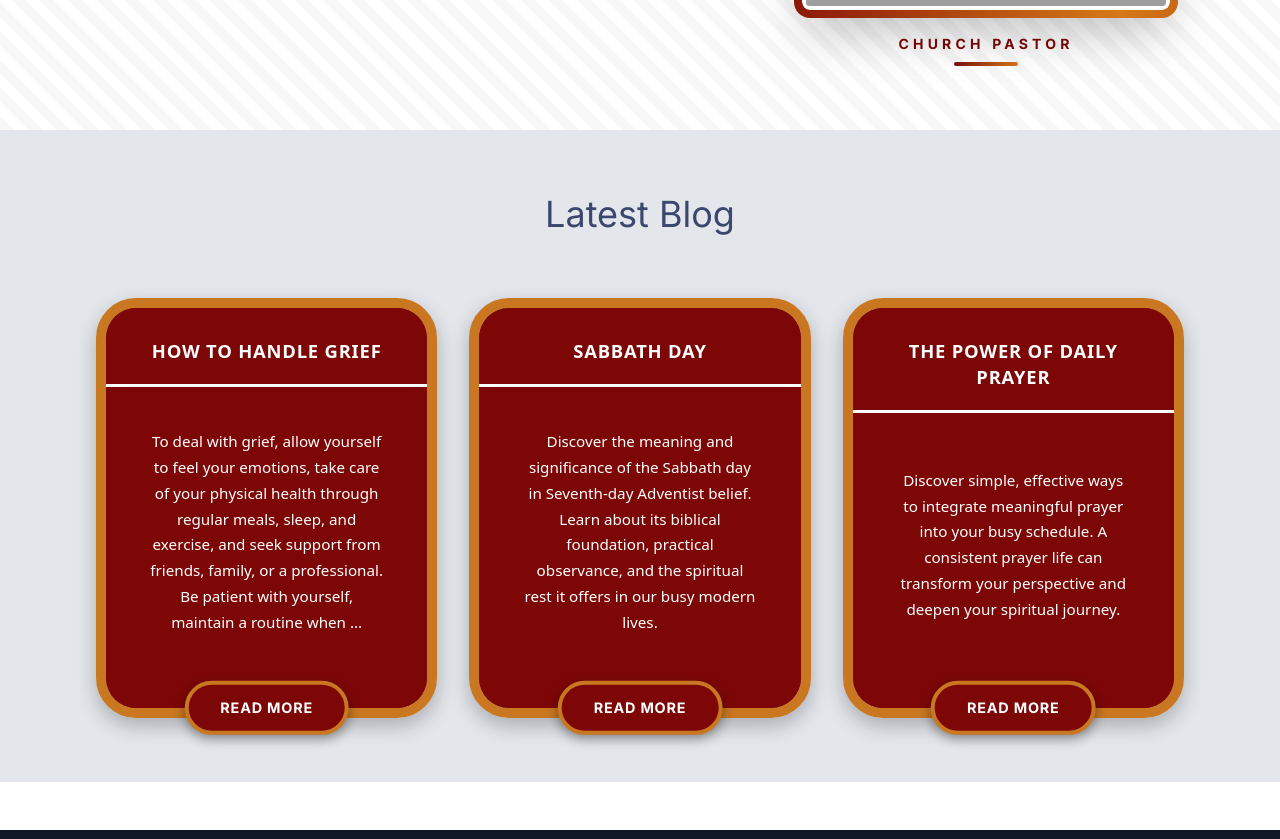
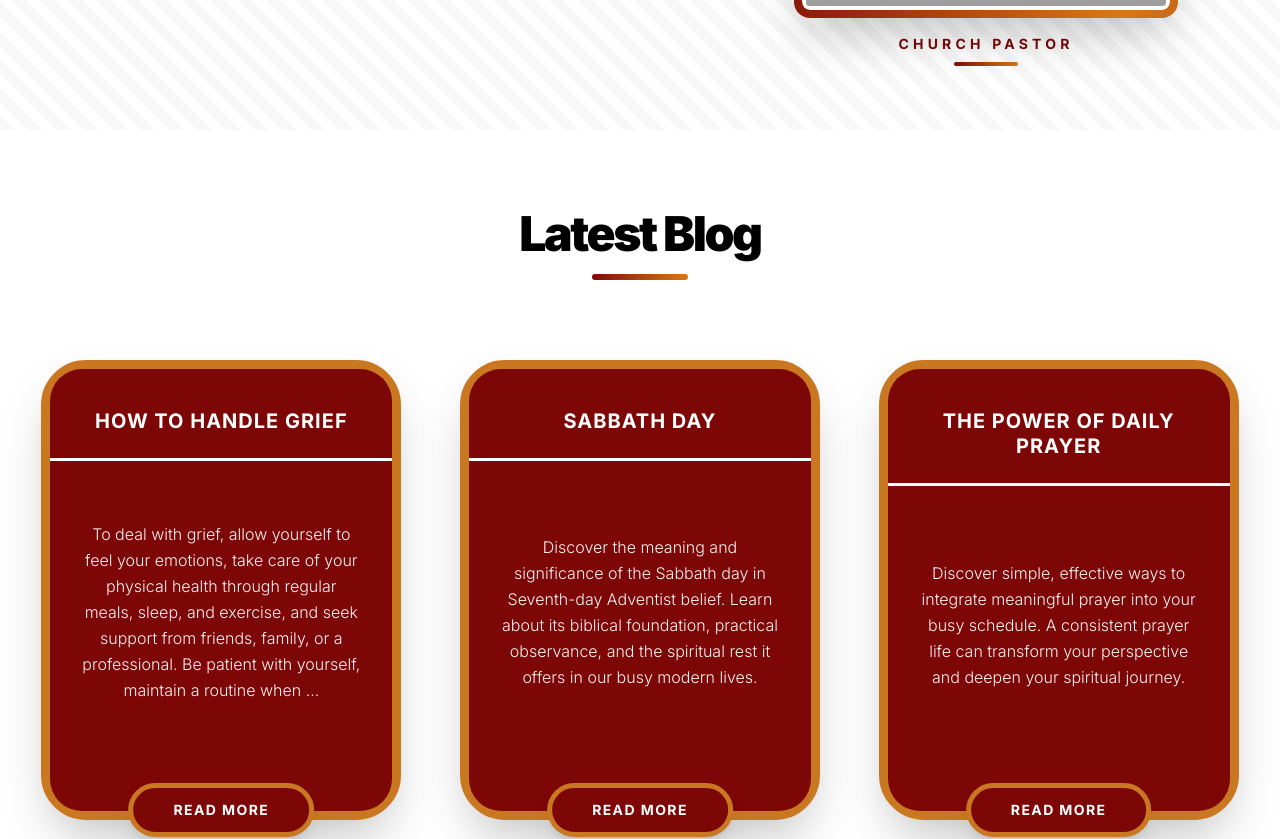
Before and after one commit to code-iddih/evss, a Next.js app in the folder frontend/: page / in a window 1280 px wide. Shown: the part 3577-4416 px from the top of the page. Built offline with nearby package versions, Linux system fonts and the light colour scheme; grey boxes are pictures that could not be loaded.

Commit message:
Add the delay effect

```diff
--- a/frontend/app/events/LatestBlogSection.tsx
+++ b/frontend/app/events/LatestBlogSection.tsx
@@ -1,199 +1,88 @@
 'use client';
 
 import React from 'react';
+import ScrollReveal from '@/components/ScrollReveal';
 
 const cards = [
   {
     title: "HOW TO HANDLE GRIEF",
-    text:
-      "To deal with grief, allow yourself to feel your emotions, take care of your physical health through regular meals, sleep, and exercise, and seek support from friends, family, or a professional. Be patient with yourself, maintain a routine when ...",
+    text: "To deal with grief, allow yourself to feel your emotions, take care of your physical health through regular meals, sleep, and exercise, and seek support from friends, family, or a professional. Be patient with yourself, maintain a routine when ...",
     href: "/blog/how-to-handle-grief",
   },
   {
     title: "SABBATH DAY",
-    text:
-      "Discover the meaning and significance of the Sabbath day in Seventh-day Adventist belief. Learn about its biblical foundation, practical observance, and the spiritual rest it offers in our busy modern lives.",
+    text: "Discover the meaning and significance of the Sabbath day in Seventh-day Adventist belief. Learn about its biblical foundation, practical observance, and the spiritual rest it offers in our busy modern lives.",
     href: "/blog/sabbath-day",
   },
   {
     title: "THE POWER OF DAILY PRAYER",
-    text:
-      "Discover simple, effective ways to integrate meaningful prayer into your busy schedule. A consistent prayer life can transform your perspective and deepen your spiritual journey.",
+    text: "Discover simple, effective ways to integrate meaningful prayer into your busy schedule. A consistent prayer life can transform your perspective and deepen your spiritual journey.",
     href: "/blog/power-of-daily-prayer",
   },
 ];
 
 export default function LatestBlogSection() {
   return (
-    <section className="py-16 bg-[#e3e6eb]">
-      <div className="max-w-6xl mx-auto px-4 md:px-8">
-        <h2 className="text-4xl font-serif text-[#3b476e] text-center mb-10 md:mb-16">
-          Latest Blog
-        </h2>
+    <section className="relative py-20 bg-white overflow-hidden">
+      {/* Container: Added px-6 to prevent cards from touching screen edges on mobile */}
+      <div className="relative z-10 max-w-7xl mx-auto px-6 md:px-8">
 
-        <div className="grid grid-cols-1 md:grid-cols-2 lg:grid-cols-3 gap-16 md:gap-8 justify-items-center">
-          {cards.map((c) => (
-            <article key={c.title} className="flex justify-center">
-              {/* Note: Increased min-height for better text centering */}
-              <div className="card-outer" style={{ minHeight: 420, width: "100%", maxWidth: 360 }}>
+        {/* 1. Centered Header */}
+        <ScrollReveal>
+          <div className="mb-20 flex flex-col items-center text-center">
+            <h2 className="text-4xl md:text-5xl font-black text-black tracking-tighter mb-4">
+              Latest Blog
+            </h2>
+            <div className="w-24 h-1.5 rounded-full bg-gradient-to-r from-[#7d0707] to-[#d67918]" />
+          </div>
+        </ScrollReveal>
 
-                <div className="card-inner">
+        {/* 2. Grid: justify-items-center is key for mobile balancing */}
+        <div className="grid grid-cols-1 md:grid-cols-2 lg:grid-cols-3 gap-y-28 gap-x-10 justify-items-center">
+          {cards.map((c, idx) => (
+            <ScrollReveal
+              key={c.title}
+              delay={idx * 0.1}
+              /* w-full + flex justify-center ensures the animation wrapper centers correctly */
+              className="w-full flex justify-center items-center"
+            >
 
-                  {/* Title Section: Full width maroon block */}
-                  <div className="card-top">
-                    <h3>{c.title}</h3>
+              {/* Card Container: Using w-full with max-w to handle all phone widths */}
+              <div className="relative w-full max-w-[360px] min-h-[460px] rounded-[45px] border-[10px] border-[#c97720] shadow-2xl transition-all duration-300 hover:-translate-y-2 flex flex-col bg-transparent">
+
+                {/* Maroon Inner Box */}
+                <div className="flex-grow bg-[#7d0707] rounded-[32px] overflow-hidden flex flex-col m-[-1px]">
+
+                  {/* Title Area */}
+                  <div className="pt-10 pb-6 px-6 text-center">
+                    <h3 className="text-white font-bold text-xl tracking-wider uppercase leading-tight">
+                      {c.title}
+                    </h3>
                   </div>
 
-                  {/* Full-width white divider line, spanning wall-to-wall inside the maroon area */}
-                  <div className="card-divider-white" />
+                  {/* Divider */}
+                  <div className="h-[3px] w-full bg-white shrink-0" />
 
-                  {/* Body Text Section */}
-                  <div className="card-body">
-                    <p>{c.text}</p>
+                  {/* Text Content */}
+                  <div className="p-8 pb-20 flex-grow flex items-center justify-center text-center">
+                    <p className="text-white text-sm md:text-base leading-relaxed font-light opacity-95">
+                      {c.text}
+                    </p>
                   </div>
                 </div>
 
-                {/* Centered READ MORE button - positioned outside the inner content to overlap the border */}
-                <a href={c.href} className="card-button" aria-label={`Read more: ${c.title}`}>
+                {/* Read More Button: Fixed bottom position */}
+                <a
+                  href={c.href}
+                  className="absolute bottom-0 left-1/2 -translate-x-1/2 translate-y-1/2 bg-[#7d0707] text-white px-10 py-3 rounded-full font-bold text-sm tracking-widest uppercase border-[5px] border-[#c97720] shadow-xl transition-all hover:scale-110 hover:bg-[#902020] whitespace-nowrap z-20"
+                >
                   READ MORE
                 </a>
               </div>
-            </article>
+            </ScrollReveal>
           ))}
         </div>
       </div>
-
-      <style>{`
-        /* --- Card Specific Colors and Fonts --- */
-        /* Outer container: Handles the thick, rounded gold border */
-        .card-outer {
-          position: relative;
-          border-radius: 40px;
-          background: transparent;
-          box-shadow: 0 8px 20px rgba(0,0,0,0.25);
-          display: flex;
-          align-items: stretch;
-          /* The thick border */
-          border: 10px solid #c97720;
-          transition: transform 0.3s ease;
-        }
-
-        /* Slight hover effect for the whole card */
-        .card-outer:hover {
-            transform: translateY(-5px);
-            box-shadow: 0 12px 25px rgba(0,0,0,0.35);
-        }
-
-        /* Inner maroon panel: Slightly smaller radius to show the border */
-        .card-inner {
-          position: relative;
-          width: 100%;
-          background: #7d0707;
-          border-radius: 30px;
-          overflow: hidden;
-          display: flex;
-          flex-direction: column;
-        }
-
-        /* Title content styling (Maroon background, now full width again) */
-        .card-top {
-          /* Restored generous padding for spacing */
-          padding: 30px 24px 20px;
-          text-align: center;
-          background: #7d0707;
-          flex-shrink: 0;
-        }
-        .card-top h3 {
-          margin: 0;
-          color: #fff;
-          font-family: ui-sans-serif, system-ui, sans-serif;
-          font-weight: 700;
-          font-size: 1.15rem;
-          letter-spacing: 0.8px;
-          text-transform: uppercase;
-          line-height: 1.4;
-        }
-
-        /* Full-width white divider line */
-        .card-divider-white {
-            height: 3px;
-            background: #fff; /* White color */
-            width: 100%; /* Spans the full width of the card-inner */
-            margin-top: 0; /* Direct placement after the title */
-            flex-shrink: 0;
-        }
-
-        /* Body text: Vertically centered to fill the space */
-        .card-body {
-          /* Adjusted top padding to give space below the white divider */
-          padding: 30px 30px 60px;
-          color: #fff;
-          display: flex;
-          align-items: center;
-          justify-content: center;
-          text-align: center;
-          flex-grow: 1;
-          background: #7d0707;
-        }
-        .card-body p {
-          margin: 0;
-          font-family: ui-sans-serif, system-ui, sans-serif;
-          font-size: 0.95rem;
-          line-height: 1.7;
-          max-width: 90%;
-          font-weight: 300;
-        }
-
-        /* Centered READ MORE button: Maroon background, thick gold border */
-        .card-button {
-          position: absolute;
-          left: 50%;
-          bottom: 0;
-          transform: translateX(-50%) translateY(50%);
-
-          background: #7d0707;
-          color: #fff;
-          padding: 12px 32px;
-          border-radius: 9999px;
-          font-weight: 700;
-          font-size: 0.9rem;
-          letter-spacing: 0.8px;
-          text-decoration: none;
-          text-transform: uppercase;
-
-          border: 4px solid #c97720;
-          box-shadow: 0 4px 12px rgba(0,0,0,0.4);
-          z-index: 20;
-          transition: all 0.3s ease;
-          white-space: nowrap;
-        }
-
-        .card-button:hover {
-          transform: translateX(-50%) translateY(50%) scale(1.05);
-          box-shadow: 0 6px 16px rgba(0,0,0,0.5);
-          background: #902020;
-        }
-
-        /* Responsive adjustments */
-        @media (max-width: 640px) {
-          .card-outer {
-            max-width: 100%;
-            min-height: 380px;
-            border-width: 8px;
-            border-radius: 30px;
-          }
-          .card-inner { border-radius: 22px; }
-          .card-top { padding: 25px 24px 15px; } /* Adjusted mobile padding */
-          .card-top h3 { font-size: 1.1rem; }
-          .card-divider-white { margin-top: 0; }
-          .card-body { padding: 30px 24px 50px; }
-          .card-button {
-            padding: 10px 24px;
-            font-size: 0.85rem;
-            border-width: 3px;
-          }
-        }
-      `}</style>
     </section>
   );
 }
--- a/frontend/app/page.tsx
+++ b/frontend/app/page.tsx
@@ -402,6 +402,7 @@ export default function Home() {
           </div>
         </div>
       </section>
+
       {/* LATEST BLOG - use the component instead of embedding the JSX here */}
       <LatestBlogSection />
     </main>
```
